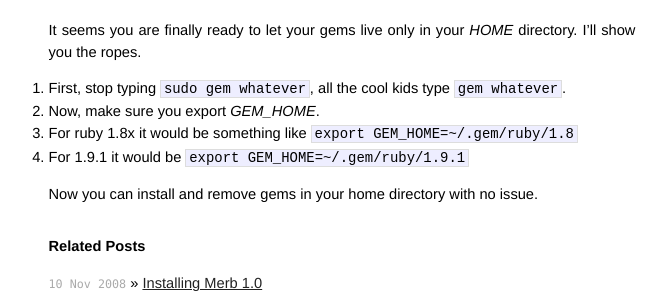
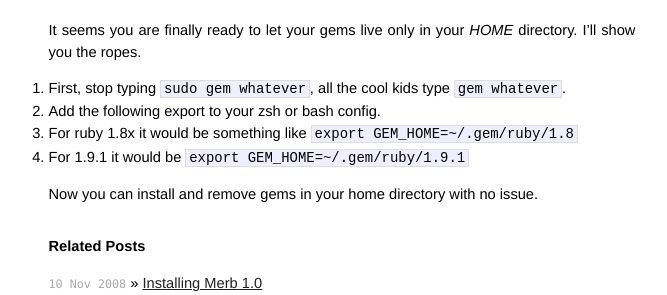
Before and after one commit to spicycode/spicycode.github.com, a Jekyll site: the page built from _posts/2009-02-14-rubygems-in-your-home-directory.markdown, in a window 1280 px wide. Shown: the part 150-445 px from the top of the page, without its empty margins (298-965 px from the left). Built offline with Jekyll 4.4.1, drawn with Linux system fonts in a browser that asks for light colours.

Commit message:
Make maruku happy

```diff
--- a/_posts/2008-11-07-using-macvim-with-the-terminal.markdown
+++ b/_posts/2008-11-07-using-macvim-with-the-terminal.markdown
@@ -7,4 +7,5 @@
 <p class="meta">{{ page.date | date_to_string }}</p>
 
 Just alias vim to the following.
+
     alias vim='/Applications/MacVim.app/Contents/MacOS/Vim -p'
--- a/_posts/2008-11-10-installing-merb-10.markdown
+++ b/_posts/2008-11-10-installing-merb-10.markdown
@@ -9,6 +9,7 @@
 I saw that merb 1.0 came out and decided to install it. I jumped, nay leaped to the terminal and ran `sudo gem install merb`.
 
 In the terminal I saw the following:
+
     Successfully installed extlib-0.9.8
     Successfully installed abstract-1.0.0
     Successfully installed erubis-2.6.2
--- a/_posts/2009-02-14-rubygems-in-your-home-directory.markdown
+++ b/_posts/2009-02-14-rubygems-in-your-home-directory.markdown
@@ -9,7 +9,7 @@
 It seems you are finally ready to let your gems live only in your *HOME* directory.  I'll show you the ropes.
 
 1. First, stop typing `sudo gem whatever`, all the cool kids type `gem whatever`.
-2. Now, make sure you export *GEM_HOME*.
+2. Add the following export to your zsh or bash config.
 3. For ruby 1.8x it would be something like `export GEM_HOME=~/.gem/ruby/1.8`
 4. For 1.9.1 it would be `export GEM_HOME=~/.gem/ruby/1.9.1`
 
```
